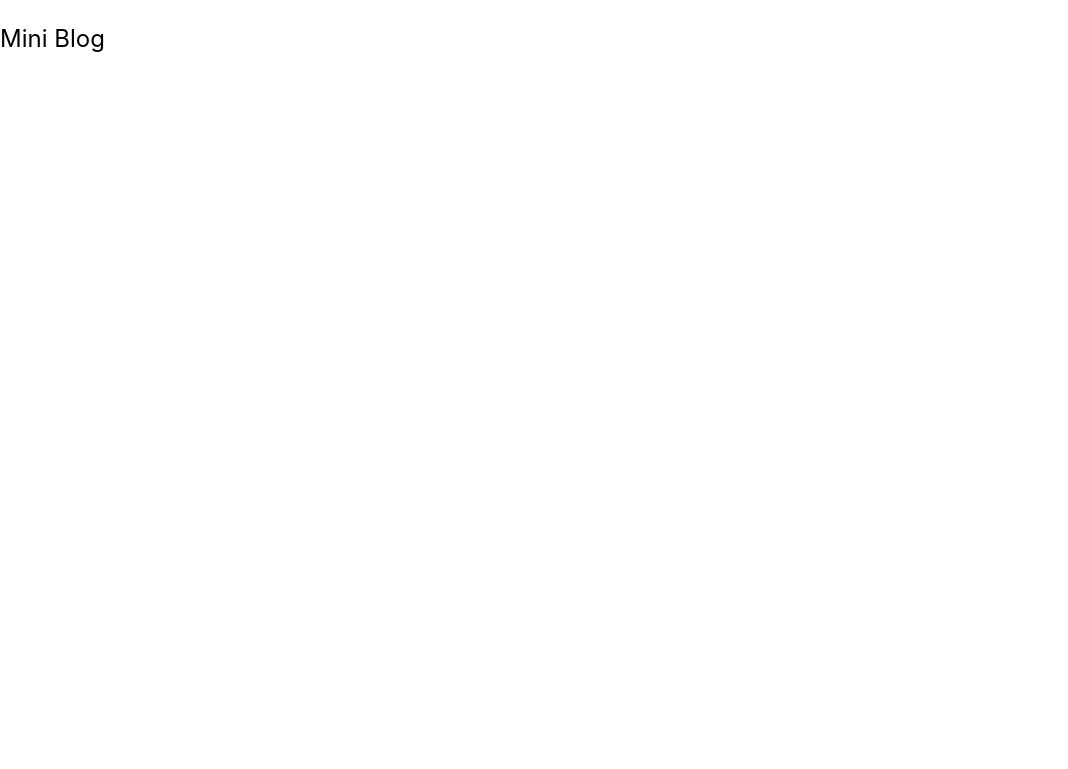
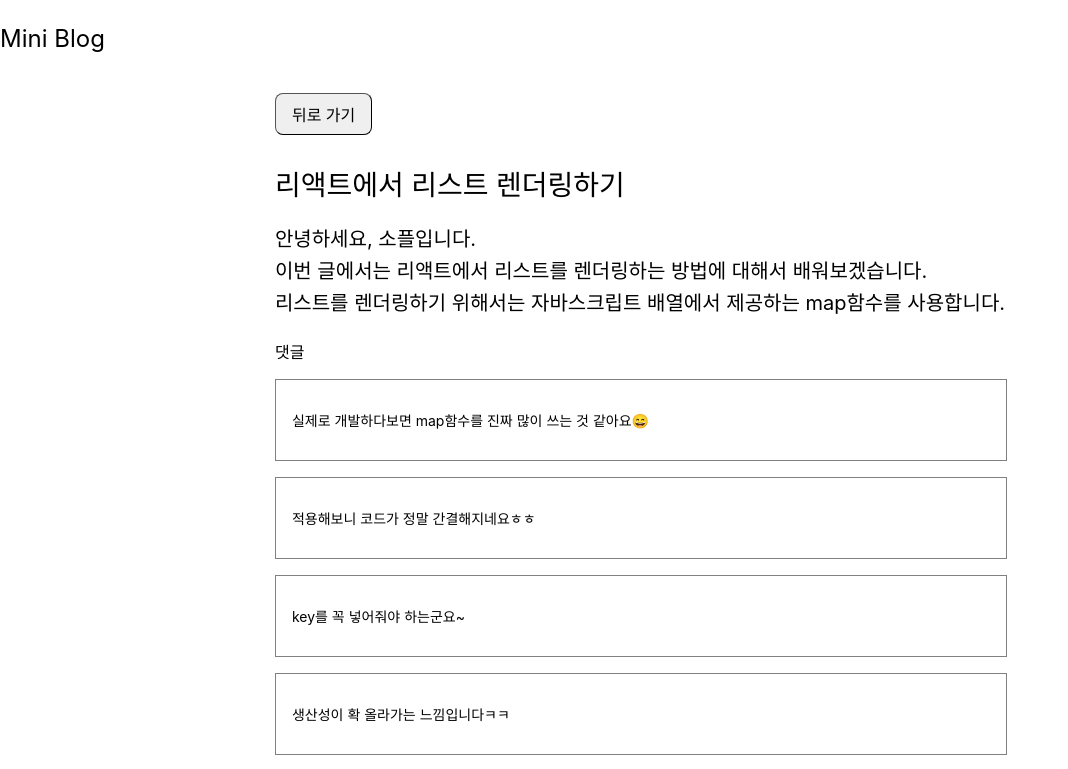
Before and after one commit to kkmdev94/raect_study, a React (Create React App) app: page /post/1 in a window 1280 px wide. Before the commit this address had no page. Shown: the top 769 px of the page, without its empty margins (0-1068 px from the left). Built offline with nearby package versions, Linux system fonts and the light colour scheme.

Commit message:
fix App.js( Route path=postId)

```diff
--- a/src/App.js
+++ b/src/App.js
@@ -22,7 +22,7 @@ function App(props) {
           <Routes>
               <Route index element={<MainPage />} />
               <Route path="post-write" element={<PostWritePage />} />
-              <Route path="post-view" element={<PostViewPage />} />
+              <Route path="post/:postId" element={<PostViewPage />} />
           </Routes>
       </BrowserRouter>
   );
--- a/src/component/list/CommentList.jsx
+++ b/src/component/list/CommentList.jsx
@@ -20,11 +20,12 @@ function CommentList(props) {
 
     return (
         <Wrapper>
-            {comments && comments.map((comment, index) => {
-                return <CommentListItem key={comment.id} comment={comment} />;
+            {comments.map((comment, index) => {
+                return <CommentListItem key={comment.id} comment={comment}/>;
             })}
         </Wrapper>
     );
+    console.log(comments)
 }
 
 export default CommentList;
--- a/src/component/page/MainPage.jsx
+++ b/src/component/page/MainPage.jsx
@@ -3,7 +3,7 @@ import { useNavigate } from "react-router-dom";
 import styled from "styled-components";
 import PostList from "../list/PostList";
 import Button from "../ui/Button";
-import data from "../data.json";
+import data from '../data.json';
 
 const Wrapper = styled.div`
     padding: 16px;
```
